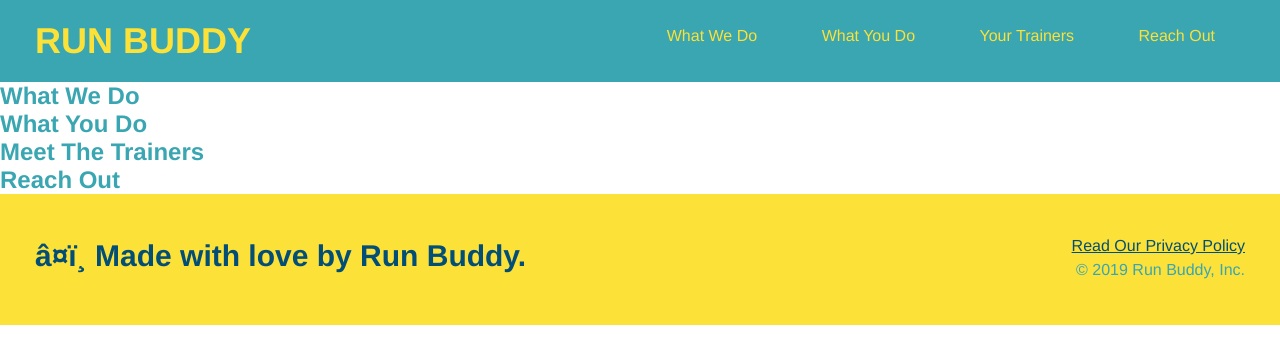
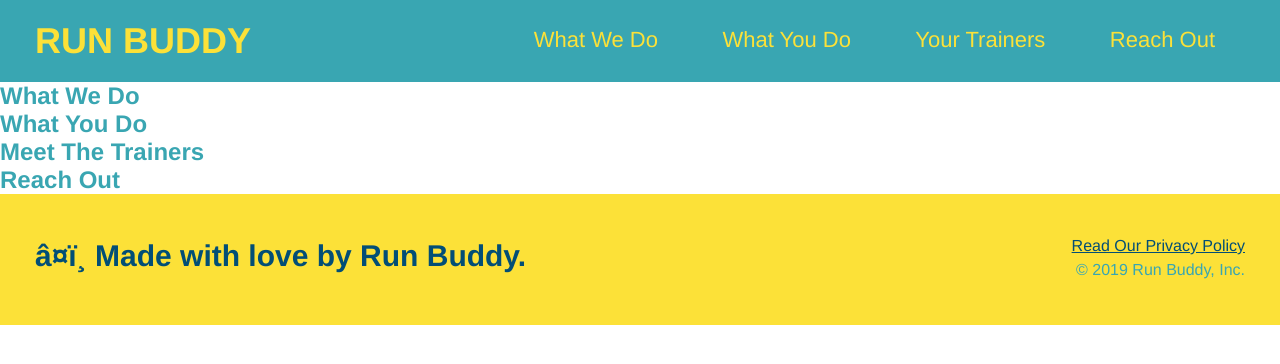
Before and after one commit to nsvoboda/run-buddy, a plain HTML site: page index.html in a window 1280 px wide. Drawn offline with Linux system fonts and the light colour scheme.

Commit message:
fix minor css error

```diff
--- a/assets/css/style.css
+++ b/assets/css/style.css
@@ -39,7 +39,7 @@ header nav ul li{
 header nav ul li a{
     margin: 0 30px;
     font-weight: lighter;
-    font-size 22px;
+    font-size: 22px;
 }
 
 footer{
```
